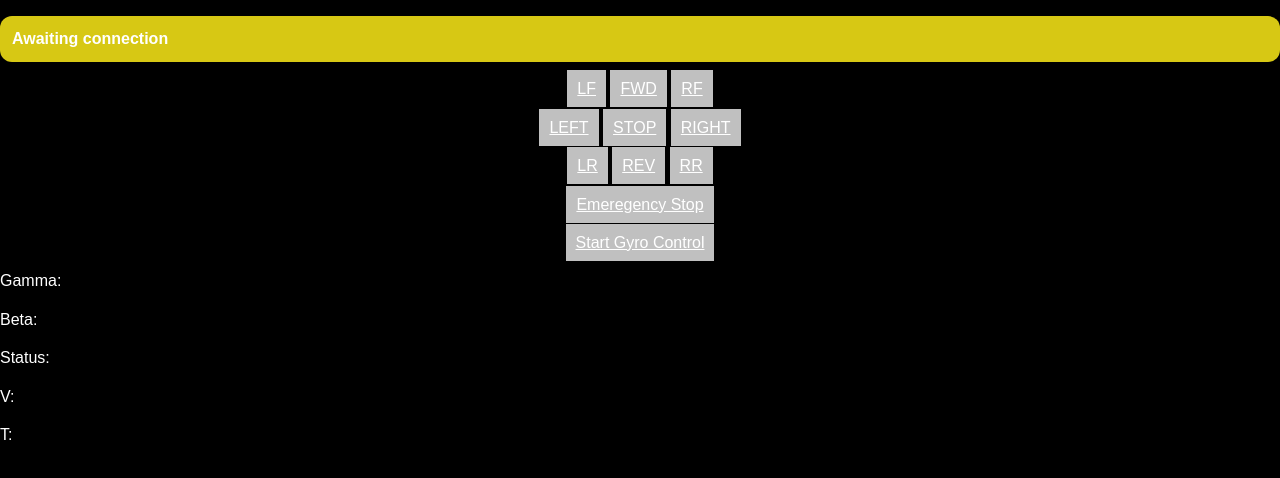
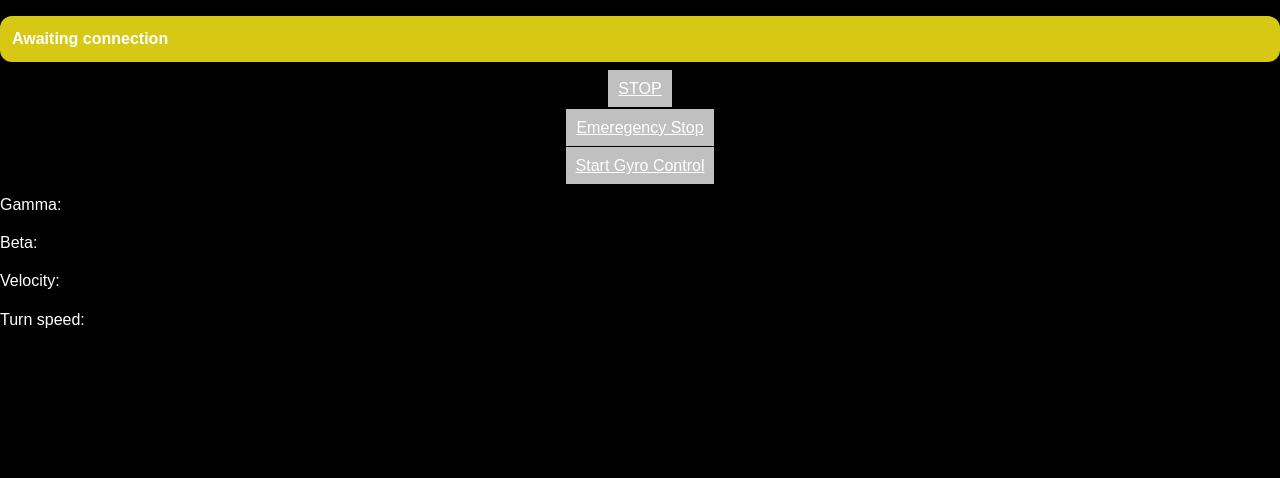
Before and after one commit to ajfisher/wdc, a website: page examples/robot/public/index.html in a window 1280 px wide. Drawn offline with nearby package versions, Linux system fonts and the light colour scheme; no server answers.

Commit message:
removed all the move buttons as irrelevant now

```diff
--- a/examples/robot/public/index.html
+++ b/examples/robot/public/index.html
@@ -18,30 +18,15 @@
         <div id="connection" class="waiting">Awaiting connection</div>
 
         <div id="controls">
-            <p>
-                <a href="#" id="fwdleft">LF</a>
-                <a href="#" id="fwd">FWD</a>
-                <a href="#" id="fwdright">RF</a>
-            </p>
-            <p>
-                <a href="#" id="left">LEFT</a>
-                <a href="#" id="stop">STOP</a>
-                <a href="#" id="right">RIGHT</a>
-            </p>
-            <p>
-                <a href="#" id="revleft">LR</a>
-                <a href="#" id="rev">REV</a>
-                <a href="#" id="revright">RR</a>
-            </p>
+            <p><a href="#" id="stop">STOP</a></p>
             <p><a href="#" id="emergency">Emeregency Stop</a></p>
             <p><a href="#" id="startgyro">Start Gyro Control</a></p>
         </div>
         <div id="data">
             <p>Gamma: <span id="gamma"></span></p>
             <p>Beta: <span id="beta"></span></p>
-            <p>Status: <span id="status"></span></p>
-            <p>V: <span id="vel"></span></p>
-            <p>T: <span id="turn"></span></p>
+            <p>Velocity: <span id="vel"></span></p>
+            <p>Turn speed: <span id="turn"></span></p>
         </div>
         <script src="//ajax.googleapis.com/ajax/libs/jquery/1.9.0/jquery.min.js"></script>
         <script>window.jQuery || document.write('<script src="js/vendor/jquery-1.9.0.min.js"><\/script>')</script>
--- a/examples/robot/public/js/robot.js
+++ b/examples/robot/public/js/robot.js
@@ -48,8 +48,6 @@ function start() {
         orientation_interval = setInterval(orientation_tracker, sample_rate);
     }
 }
-
-
 
 function update_gyro(e) {
     // just sets the gyro values to a global for later use.
@@ -142,14 +140,6 @@ $(document).ready(function() {
     mo.init();
 
     // do the even binding
-    $("#fwd").bind("click", function() { drive(change, 0)});
-    $("#rev").bind("click", function() { drive(-change, 0)});
-    $("#left").bind("click", function() { drive(0, change)});
-    $("#fwdleft").bind("click", function() { drive(change, change)});
-    $("#revleft").bind("click", function() { drive(-change, change)});
-    $("#right").bind("click", function() { drive(0, -change)});
-    $("#fwdright").bind("click", function() { drive(change, -change)});
-    $("#revright").bind("click", function() { drive(-change, -change)});
     $("#stop").bind("click", function() { drive(0, 0)});
 
     $("#startgyro").bind("click", start);
```
